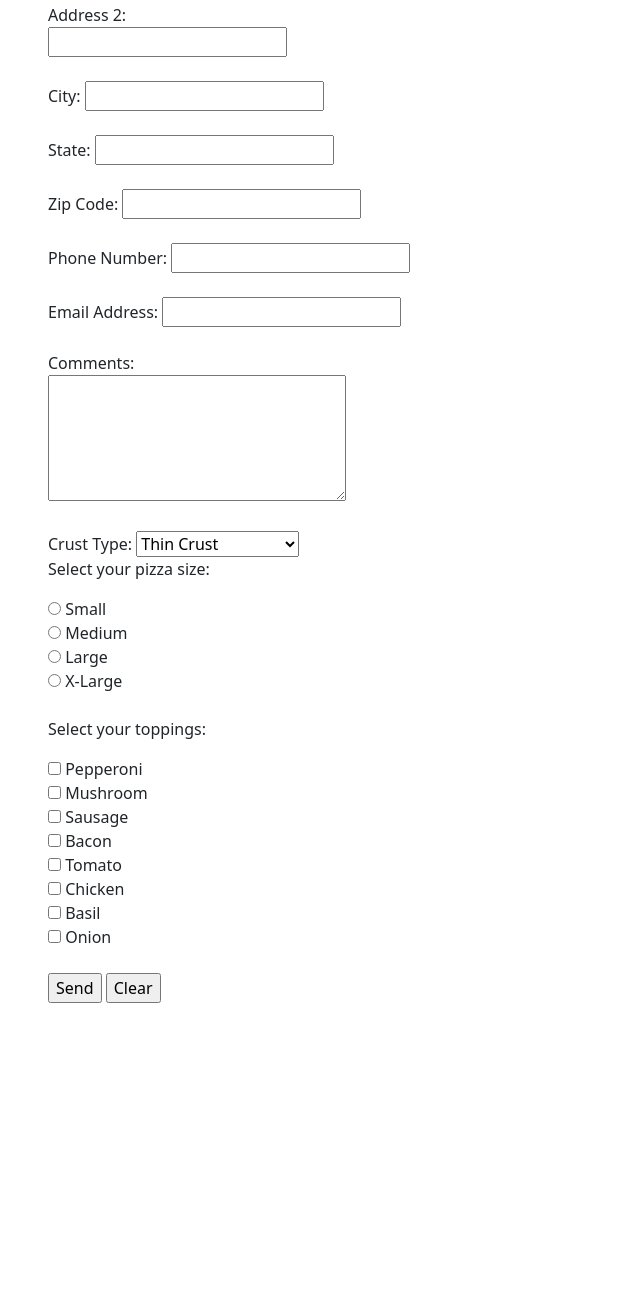
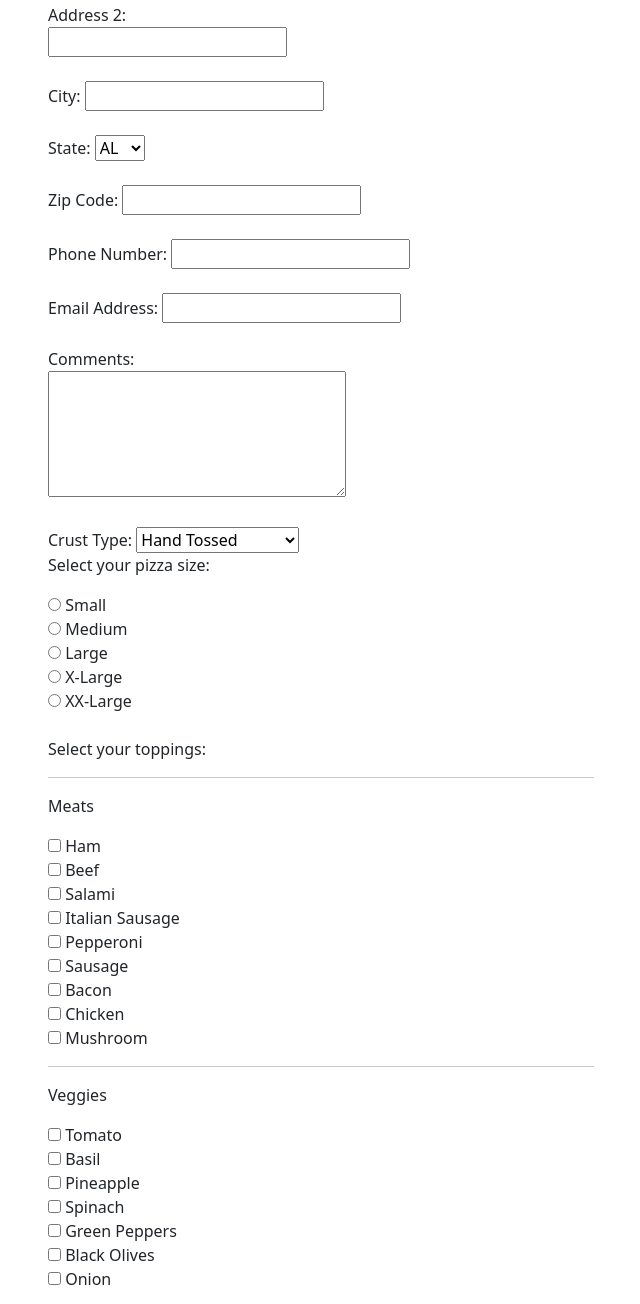
Before and after one commit to Terry0532/1430Pizza2, a plain HTML site: page order.html in a window 1280 px wide. Shown: the part 716-2020 px from the top of the page, without its empty margins (319-959 px from the left). Before the commit the page ends 1719 px from the top, so only its background shows below. Drawn offline with nearby package versions, Linux system fonts and the light colour scheme.

Commit message:
fixed action's link, and added [] for toppings

```diff
--- a/order.html
+++ b/order.html
@@ -37,7 +37,7 @@
           <img src="img/pizza-625_625x350_81437471362.jpg" alt="pizza" />
           <hr />
           <form
-            action="http://www.stonecoldprofessor.com/pizza-order.php"
+            action="https://www.stonecoldprofessor.com/pizza-order.php"
             method="POST"
           >
             <label for="first">First name:</label>
@@ -47,25 +47,78 @@
             <input type="text" id="last" name="last" /><br /><br />
 
             <label for="add1">Address 1:</label><br />
-            <input type="text" id="add1" name="add1" /><br /><br />
+            <input type="text" id="add1" name="add1" required /><br /><br />
 
             <label for="add2">Address 2:</label><br />
             <input type="text" id="add2" name="add2" /><br /><br />
 
             <label for="city">City:</label>
-            <input type="text" id="city" name="city" /><br /><br />
+            <input type="text" id="city" name="city" required /><br /><br />
 
             <label for="state">State:</label>
-            <input type="text" id="state" name="state" /><br /><br />
+            <select name="state" id="state">
+              <option value="al">AL</option>
+              <option value="ak">AK</option>
+              <option value="az">AZ</option>
+              <option value="ar">AR</option>
+              <option value="ca">CA</option>
+              <option value="co">CO</option>
+              <option value="ct">CT</option>
+              <option value="de">DE</option>
+              <option value="dc">DC</option>
+              <option value="fl">FL</option>
+              <option value="ga">GA</option>
+              <option value="hi">HI</option>
+              <option value="id">ID</option>
+              <option value="il">IL</option>
+              <option value="in">IN</option>
+              <option value="ia">IA</option>
+              <option value="ks">KS</option>
+              <option value="ky">KY</option>
+              <option value="la">LA</option>
+              <option value="me">ME</option>
+              <option value="md">MD</option>
+              <option value="ma">MA</option>
+              <option value="mi">MI</option>
+              <option value="mn">MN</option>
+              <option value="ms">MS</option>
+              <option value="mo">MO</option>
+              <option value="il">MT</option>
+              <option value="ne">NE</option>
+              <option value="nv">NV</option>
+              <option value="nh">NH</option>
+              <option value="nj">NJ</option>
+              <option value="nm">NM</option>
+              <option value="ny">NY</option>
+              <option value="nc">NC</option>
+              <option value="nd">ND</option>
+              <option value="oh">OH</option>
+              <option value="ok">OK</option>
+              <option value="or">OR</option>
+              <option value="pa">PA</option>
+              <option value="ri">RI</option>
+              <option value="sc">SC</option>
+              <option value="sd">SD</option>
+              <option value="tn">TN</option>
+              <option value="tx">TX</option>
+              <option value="ut">UT</option>
+              <option value="va">VA</option>
+              <option value="wa">WA</option>
+              <option value="wv">WV</option>
+              <option value="wi">WI</option>
+              <option value="wy">WY</option>
+            </select>
+            <br />
+            <br />
 
             <label for="zip">Zip Code:</label>
-            <input type="text" id="zip" name="zip" /><br /><br />
+            <input type="text" id="zip" name="zip" required /><br /><br />
 
             <label for="phone">Phone Number:</label>
-            <input type="text" id="phone" name="phone" /><br /><br />
+            <input type="text" id="phone" name="phone" required /><br /><br />
 
             <label for="email">Email Address:</label>
-            <input type="email" id="email" name="email" /><br /><br />
+            <input type="email" id="email" name="email" required /><br /><br />
 
             <label for="comments">Comments:</label><br />
             <textarea
@@ -78,10 +131,13 @@
 
             <label for="crust">Crust Type:</label>
             <select name="crust" id="crust">
+              <option value="Hand Tossed">Hand Tossed</option>
               <option value="Thin Crust">Thin Crust</option>
               <option value="Stuffed Crust">Stuffed Crust</option>
               <option value="Cheese Crust Pizza">Cheese Crust Pizza</option>
               <option value="Thick Crust">Thick Crust</option>
+              <option value="Handmade Pan">Handmade Pan</option>
+              <option value="Brooklyn Style">Brooklyn Style</option>
             </select>
 
             <p>Select your pizza size:</p>
@@ -92,44 +148,101 @@
             <input type="radio" id="size3" name="size" value="large" />
             <label for="size3">Large</label><br />
             <input type="radio" id="size4" name="size" value="xlarge" />
-            <label for="size4">X-Large</label><br /><br />
+            <label for="size4">X-Large</label><br />
+            <input type="radio" id="size5" name="size" value="xxlarge" />
+            <label for="size5">XX-Large</label><br /><br />
 
             <p>Select your toppings:</p>
+            <hr />
+            <p>Meats</p>
+            <input type="checkbox" id="Ham" name="toppings[]" value="Ham" />
+            <label for="Ham">Ham</label><br />
+            <input type="checkbox" id="Beef" name="toppings[]" value="Beef" />
+            <label for="Beef">Beef</label><br />
+            <input
+              type="checkbox"
+              id="Salami"
+              name="toppings[]"
+              value="Salami"
+            />
+            <label for="Salami">Salami</label><br />
+            <input
+              type="checkbox"
+              id="ItalianSausage"
+              name="toppings[]"
+              value="Italian Sausage"
+            />
+            <label for="ItalianSausage">Italian Sausage</label><br />
             <input
               type="checkbox"
               id="Pepperoni"
-              name="toppings"
+              name="toppings[]"
               value="Pepperoni"
             />
             <label for="Pepperoni">Pepperoni</label><br />
             <input
               type="checkbox"
+              id="Sausage"
+              name="toppings[]"
+              value="Sausage"
+            />
+            <label for="Sausage">Sausage</label><br />
+            <input type="checkbox" id="Bacon" name="toppings[]" value="Bacon" />
+            <label for="Bacon">Bacon</label><br />
+            <input
+              type="checkbox"
+              id="Chicken"
+              name="toppings[]"
+              value="Chicken"
+            />
+            <label for="Chicken">Chicken</label><br />
+            <input
+              type="checkbox"
               id="Mushroom"
-              name="toppings"
+              name="toppings[]"
               value="Mushroom"
             />
             <label for="Mushroom">Mushroom</label><br />
+            <hr />
+            <p>Veggies</p>
             <input
               type="checkbox"
-              id="Sausage"
-              name="toppings"
-              value="Sausage"
+              id="Tomato"
+              name="toppings[]"
+              value="Tomato"
             />
-            <label for="Sausage">Sausage</label><br />
-            <input type="checkbox" id="Bacon" name="toppings" value="Bacon" />
-            <label for="Bacon">Bacon</label><br />
-            <input type="checkbox" id="Tomato" name="toppings" value="Tomato" />
             <label for="Tomato">Tomato</label><br />
+            <input type="checkbox" id="Basil" name="toppings[]" value="Basil" />
+            <label for="Basil">Basil</label><br />
             <input
               type="checkbox"
-              id="Chicken"
-              name="toppings"
-              value="Chicken"
+              id="Pineapple"
+              name="toppings[]"
+              value="Pineapple"
             />
-            <label for="Chicken">Chicken</label><br />
-            <input type="checkbox" id="Basil" name="toppings" value="Basil" />
-            <label for="Basil">Basil</label><br />
-            <input type="checkbox" id="Onion" name="toppings" value="Onion" />
+            <label for="Pineapple">Pineapple</label><br />
+            <input
+              type="checkbox"
+              id="Spinach"
+              name="toppings[]"
+              value="Spinach"
+            />
+            <label for="Spinach">Spinach</label><br />
+            <input
+              type="checkbox"
+              id="GreenPeppers"
+              name="toppings[]"
+              value="Green Peppers"
+            />
+            <label for="GreenPeppers">Green Peppers</label><br />
+            <input
+              type="checkbox"
+              id="BlackOlives"
+              name="toppings[]"
+              value="Black Olives"
+            />
+            <label for="BlackOlives">Black Olives</label><br />
+            <input type="checkbox" id="Onion" name="toppings[]" value="Onion" />
             <label for="Onion">Onion</label><br /><br />
 
             <input type="submit" value="Send" />
```
